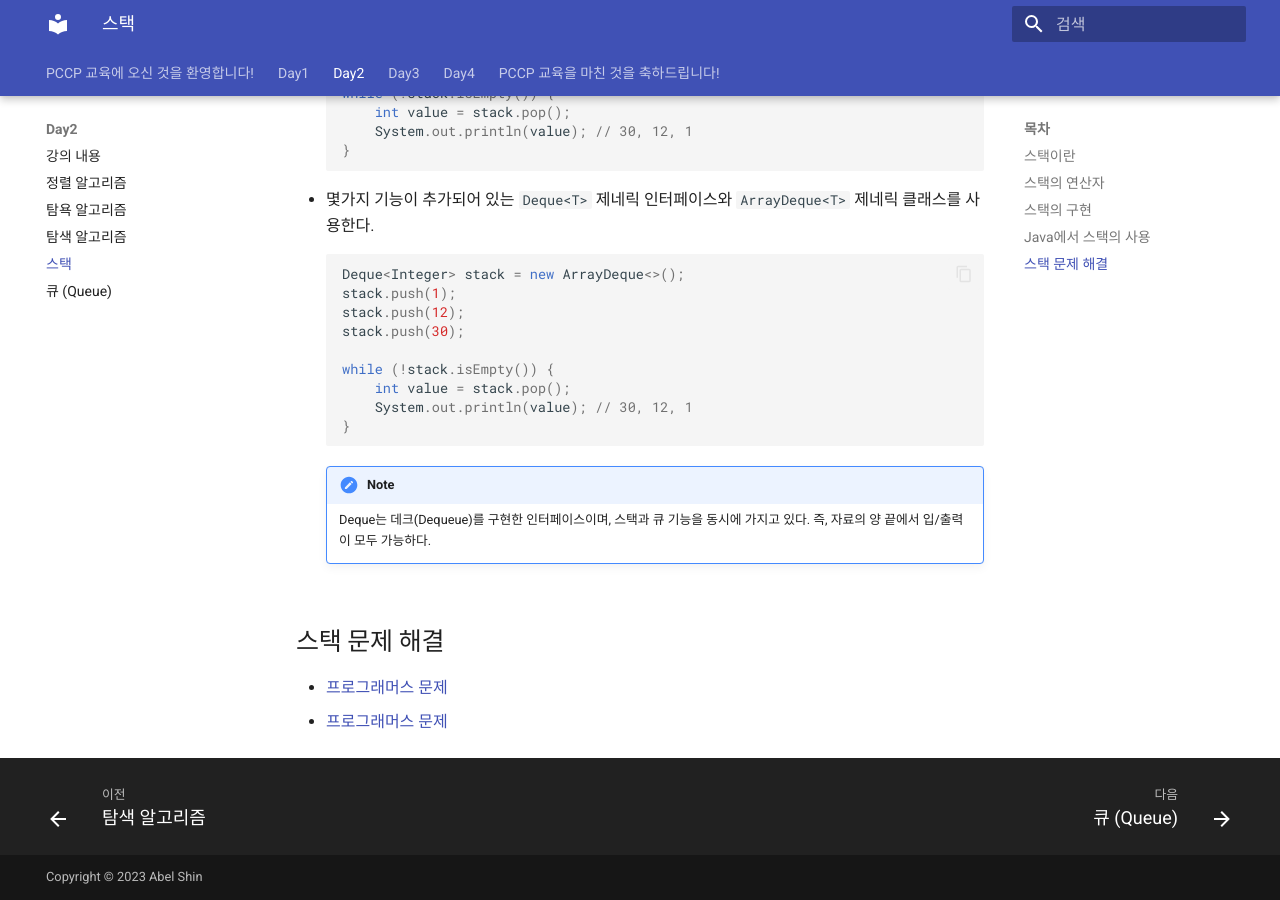
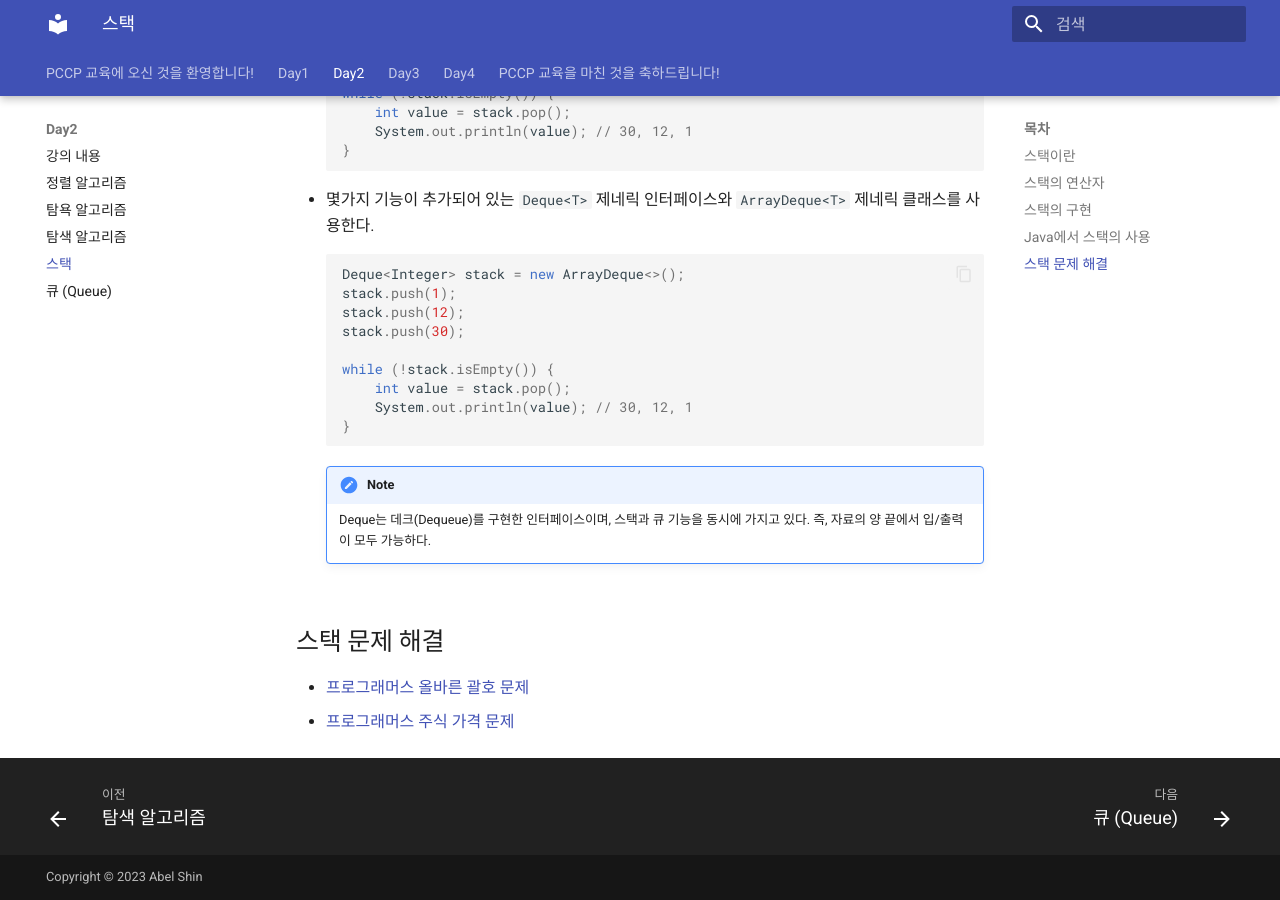
Before and after one commit to abel-shin/pccp-java, an MkDocs documentation site: the page built from docs/day2/section5.md, in a window 1280 px wide and 900 px high, scrolled down 1605 px. Built offline with MkDocs 1.6.1 and Material for MkDocs 9.7.7, drawn with Linux system fonts in a browser that asks for light colours.

Commit message:
stack queue update

```diff
--- a/docs/day2/section5.md
+++ b/docs/day2/section5.md
@@ -62,5 +62,5 @@
 
 ## 스택 문제 해결
 
-- [프로그래머스 문제](){:target="_blank"}
-- [프로그래머스 문제](){:target="_blank"}
+- [프로그래머스 올바른 괄호 문제](https://school.programmers.co.kr/learn/courses/30/lessons/12909){:target="_blank"}
+- [프로그래머스 주식 가격 문제](https://school.programmers.co.kr/learn/courses/30/lessons/42584){:target="_blank"}
```
Also changed, not shown: docs/day2/section6.md (+2 -2 lines).
